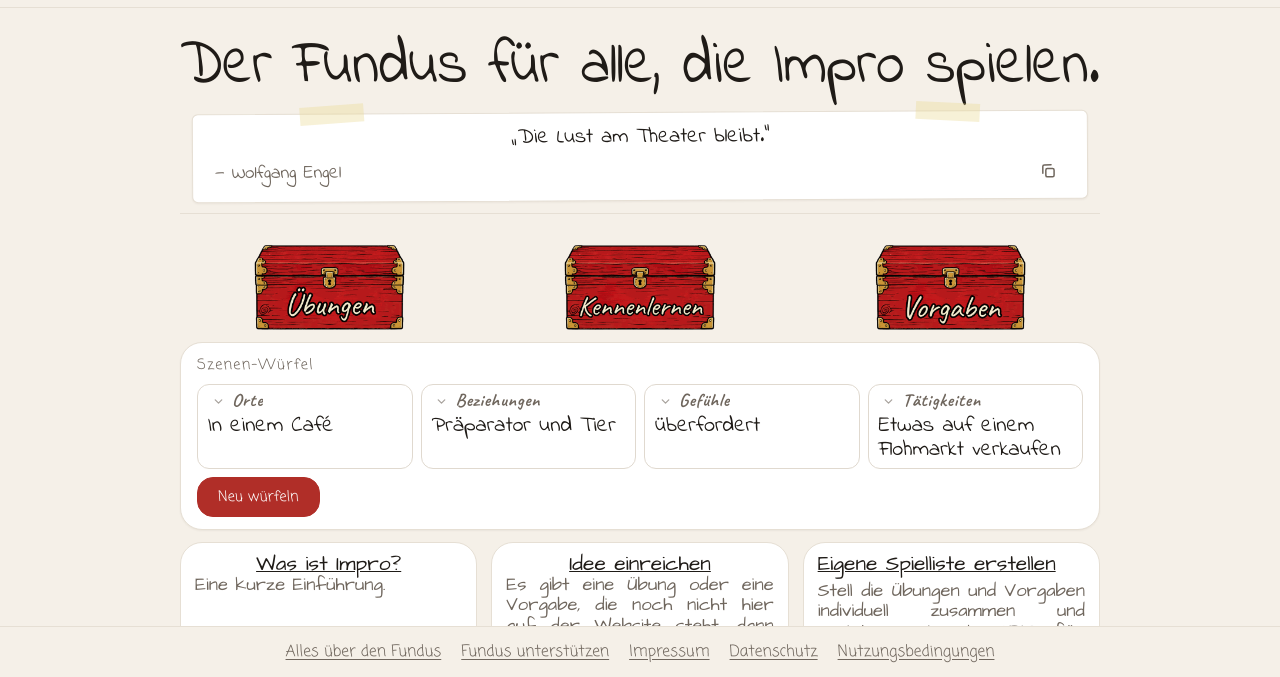
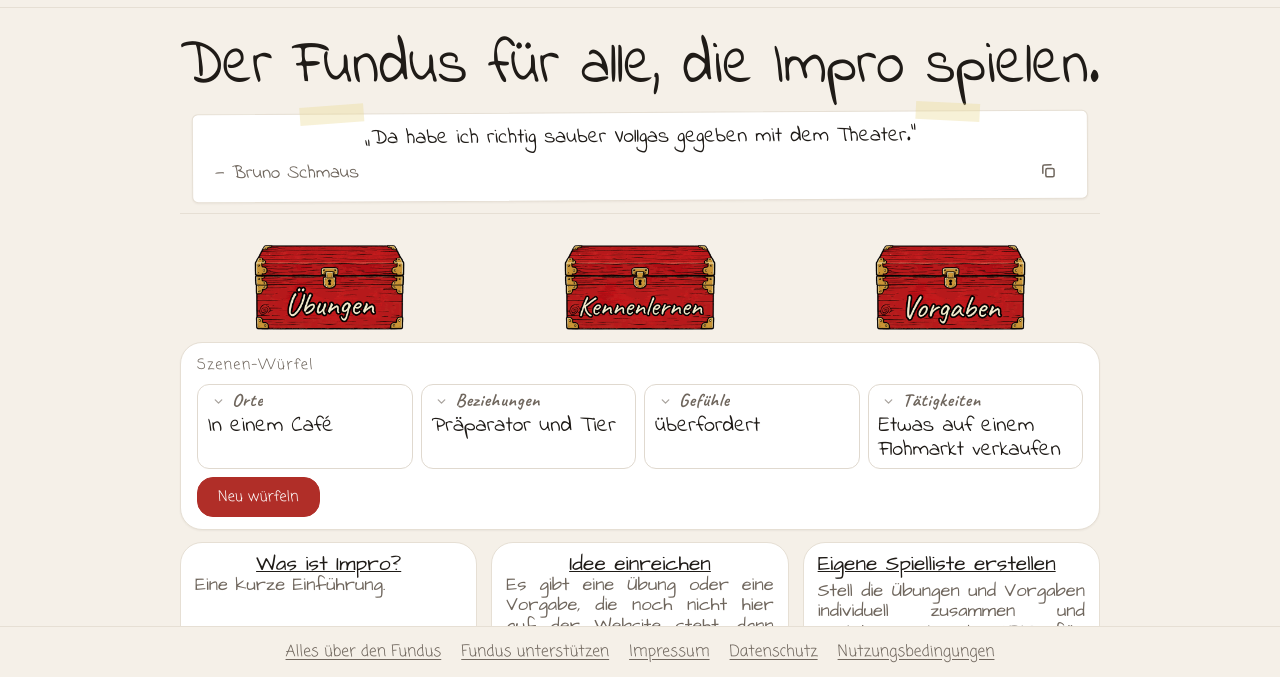
Before and after one commit to Kimi12-05/impro-fundus, a plain HTML site: page index.html in a window 1280 px wide. Shown: the part 123-800 px from the top of the page. Drawn offline with Linux system fonts and the light colour scheme; no server answers.

Commit message:
Seiten neu gebaut (automatisch)

```diff
--- a/index.html
+++ b/index.html
@@ -50,7 +50,7 @@
 <div class="shell">
   <aside class="side" id="side" aria-label="Hauptmenü"></aside>
   <main id="main" class="home" data-statisch="1"><div class="inner"><h1 class="ttl"><svg viewBox="0 0 920 80" role="img" aria-label="Der Fundus für alle, die Impro spielen."><text x="0" y="62" textLength="920" lengthAdjust="spacingAndGlyphs">Der Fundus für alle, die Impro spielen.</text></svg></h1>
-    <div class="quote"><span class="tape l"></span><span class="tape r"></span><p>„Die Lust am Theater bleibt.“</p><div class="qfoot"><span class="meta">— Wolfgang Engel</span><button class="copybtn" data-quote="1" data-txt="„Die Lust am Theater bleibt.“ – Wolfgang Engel" aria-label="Zitat kopieren" title="Zitat kopieren"><svg viewBox="0 0 24 24" fill="none" stroke="currentColor" stroke-width="2" stroke-linecap="round" stroke-linejoin="round"><rect x="9" y="9" width="11" height="11" rx="2"></rect><path d="M5 15V6a2 2 0 0 1 2-2h9"></path></svg></button></div></div>
+    <div class="quote"><span class="tape l"></span><span class="tape r"></span><p>„Da habe ich richtig sauber Vollgas gegeben mit dem Theater.“</p><div class="qfoot"><span class="meta">— Bruno Schmaus</span><button class="copybtn" data-quote="1" data-txt="„Da habe ich richtig sauber Vollgas gegeben mit dem Theater.“ – Bruno Schmaus" aria-label="Zitat kopieren" title="Zitat kopieren"><svg viewBox="0 0 24 24" fill="none" stroke="currentColor" stroke-width="2" stroke-linecap="round" stroke-linejoin="round"><rect x="9" y="9" width="11" height="11" rx="2"></rect><path d="M5 15V6a2 2 0 0 1 2-2h9"></path></svg></button></div></div>
     <hr class="sep">
     <div class="chests">
       <a class="chest" data-go="kats" aria-label="Übungen" href="/uebungen/"><span class="cbox"><img class="zu" src="/kiste-uebungen.png" alt="Übungen"><img class="auf" src="/kiste-uebungen-offen.png" alt="" aria-hidden="true"></span></a>
```
